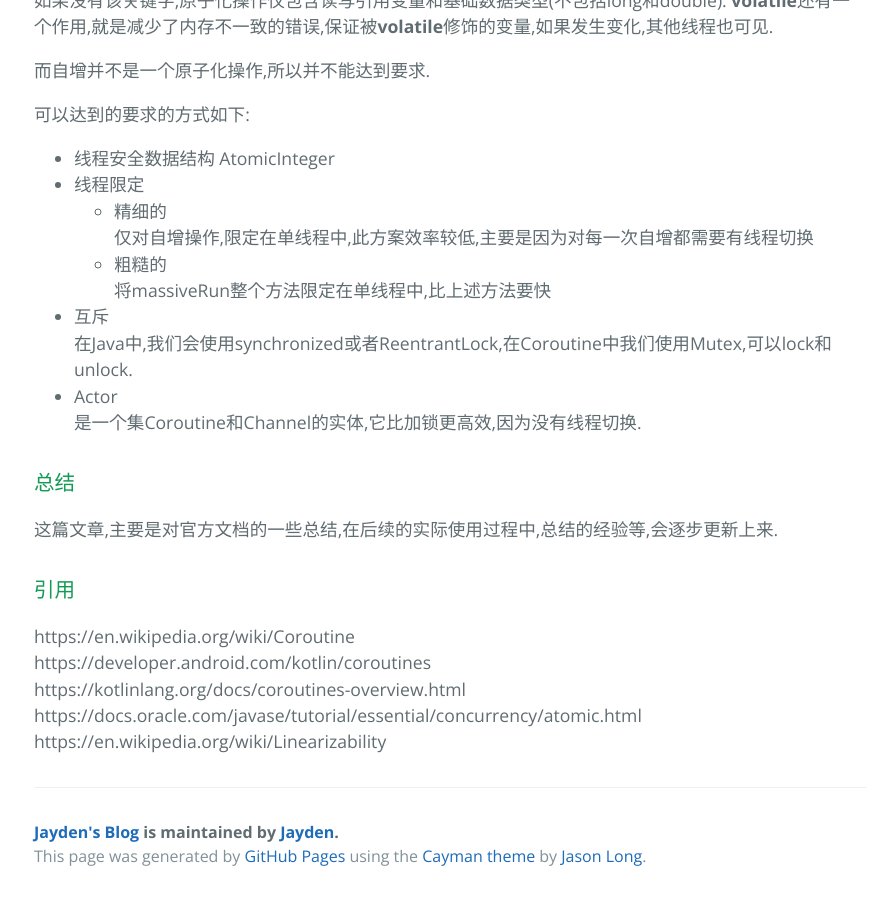
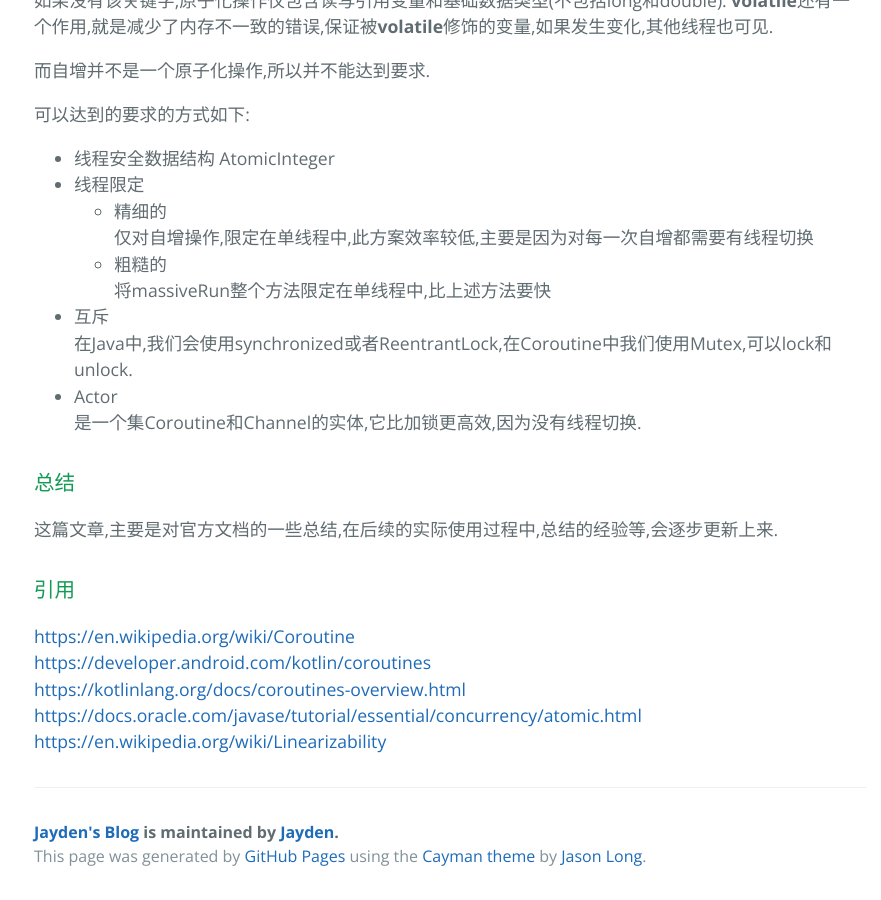
Before and after one commit to dreamhb/dreamhb.github.io, a Jekyll site: the page built from _posts/2022-02-19-Kotlin-Series-Coroutine-1.md, in a window 1280 px wide and 900 px high, scrolled down 6123 px. Shown: the whole window, without its empty margins (190-1071 px from the left). Built offline with Jekyll 4.4.1, drawn with Linux system fonts in a browser that asks for light colours; comment, search, counter and statistics services are not loaded; part of the change alters nothing that is shown.

Commit message:
update references

```diff
--- a/_posts/2022-02-19-Kotlin-Series-Coroutine-1.md
+++ b/_posts/2022-02-19-Kotlin-Series-Coroutine-1.md
@@ -211,8 +211,8 @@ fun main() = runBlocking {
 这篇文章,主要是对官方文档的一些总结,在后续的实际使用过程中,总结的经验等,会逐步更新上来.
 
 ### 引用
-https://en.wikipedia.org/wiki/Coroutine
-https://developer.android.com/kotlin/coroutines
-https://kotlinlang.org/docs/coroutines-overview.html
-https://docs.oracle.com/javase/tutorial/essential/concurrency/atomic.html
-https://en.wikipedia.org/wiki/Linearizability
+[https://en.wikipedia.org/wiki/Coroutine](https://en.wikipedia.org/wiki/Coroutine)
+[https://developer.android.com/kotlin/coroutines](https://developer.android.com/kotlin/coroutines)
+[https://kotlinlang.org/docs/coroutines-overview.html](https://kotlinlang.org/docs/coroutines-overview.html)
+[https://docs.oracle.com/javase/tutorial/essential/concurrency/atomic.html](https://docs.oracle.com/javase/tutorial/essential/concurrency/atomic.html)
+[https://en.wikipedia.org/wiki/Linearizability](https://en.wikipedia.org/wiki/Linearizability)
```
Also changed, not shown: _posts/2022-02-11-Android-Runtime.md (line endings or trailing spaces).
